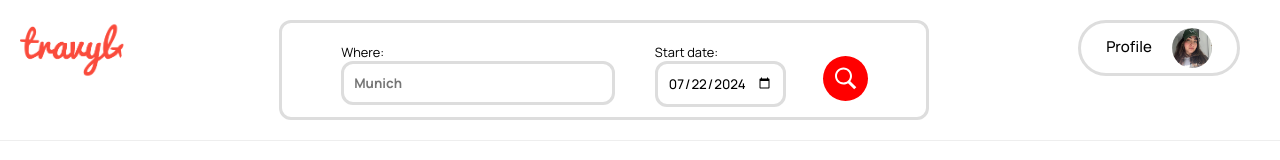
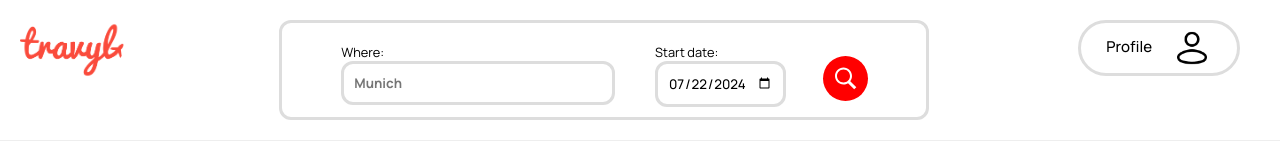
Before and after one commit to dontgeminime/travyl101, a plain HTML site: page resultDashboard.html in a window 1280 px wide. Shown: the top 160 px of the page. Drawn offline with Linux system fonts and the light colour scheme.

Commit message:
Update resultDashboard.html

```diff
--- a/resultDashboard.html
+++ b/resultDashboard.html
@@ -121,7 +121,7 @@
 
           <img
             class="profilepicture"
-            src="peri.png"
+            src="icons8-benutzer-64.png"
             alt="Profile Picture of user"
             width="30px"
           />
```
